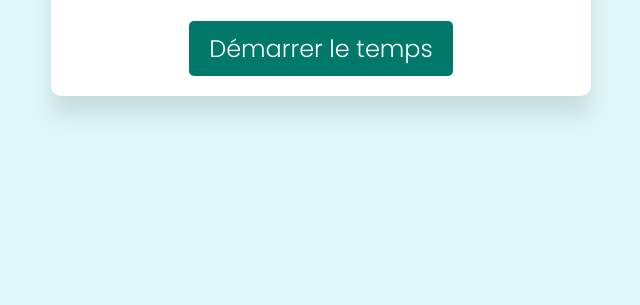
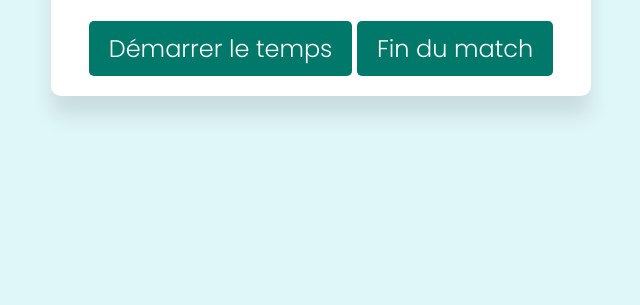
Before and after one commit to 0v3rdr1v3script/EasyPS, a website: page Match.html in a window 1280 px wide. Shown: the part 495-800 px from the top of the page, without its empty margins (319-959 px from the left). Drawn offline with Linux system fonts and the light colour scheme.

Commit message:
Ajout d'un bouton fin du match vers Statistiques

```diff
--- a/Match.html
+++ b/Match.html
@@ -41,6 +41,7 @@
             00'00
         </div>
         <button id="start-timer" class="classic-button" style="margin-top:15px;">Démarrer le temps</button>
+        <button id="match-end" class="classic-button" style="margin-top:15px;">Fin du match</button>
         <script src="main.js"></script>
         <script>
         // --- Gestion du mode chrono/rebours ---
```
